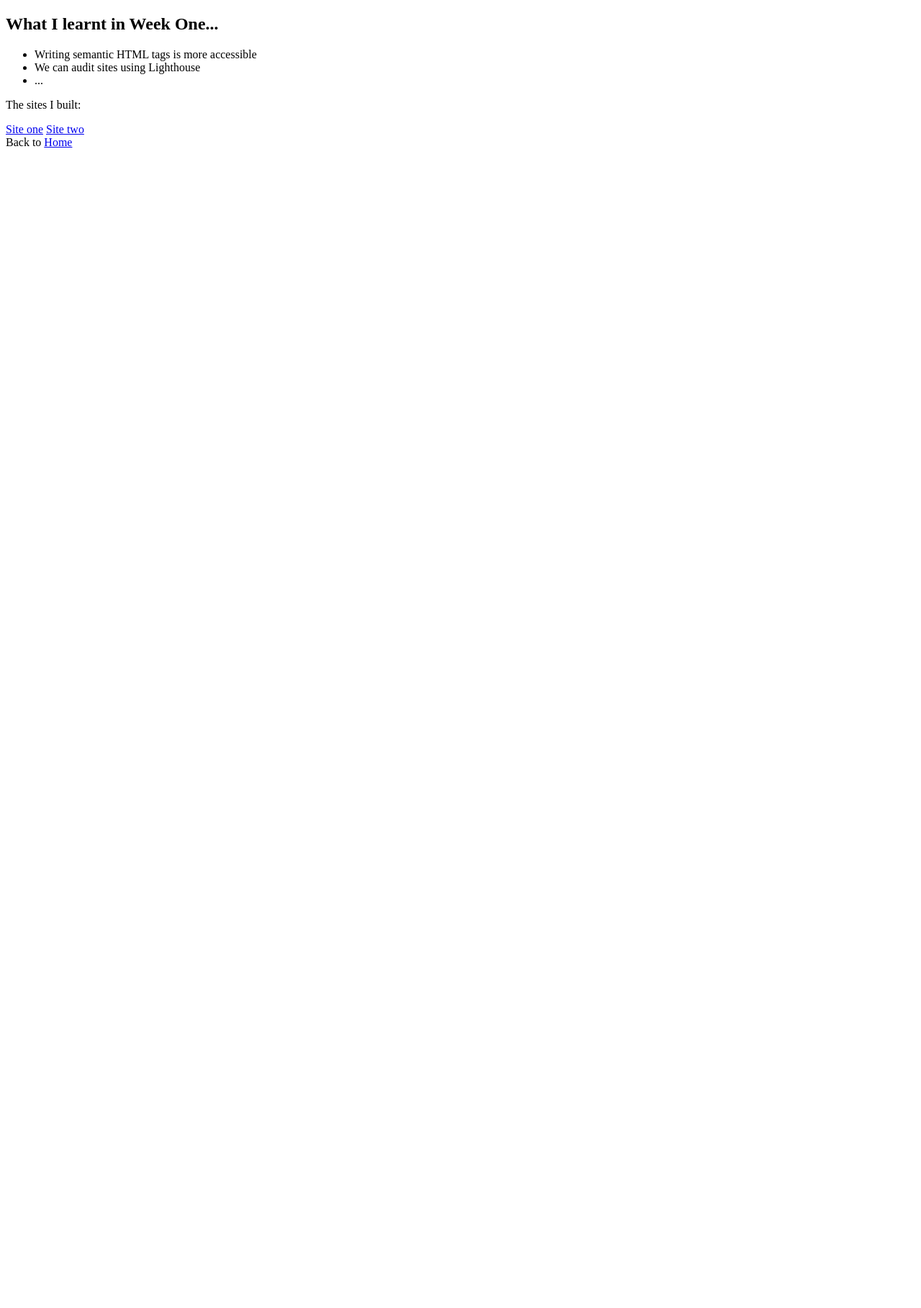
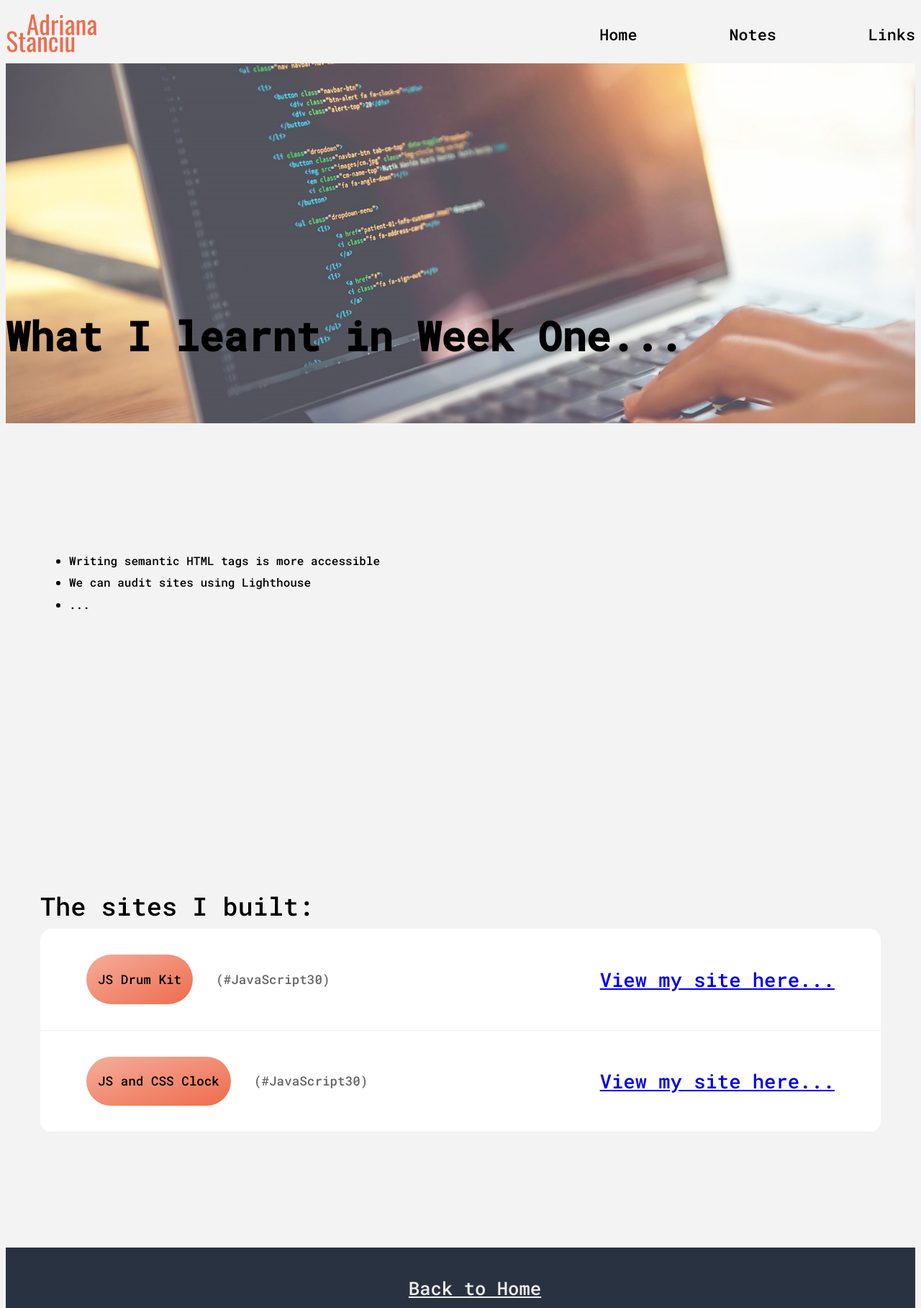
Before and after one commit to aaadriana/fac-project-collection, a plain HTML site: page week-one/week-one.html in a window 1280 px wide. Shown: the top 1817 px of the page at 72% size. Before the commit the page ends 800 px from the top, so only its background shows below. Drawn offline with Linux system fonts and the light colour scheme.

Commit message:
first commit week-one

```diff
--- a/week-one/week-one.css
+++ b/week-one/week-one.css
@@ -0,0 +1,174 @@
+@import url('https://fonts.googleapis.com/css2?family=Roboto+Mono:wght@500&display=swap');
+
+body {
+    font-family: 'Roboto Mono', monospace;
+    font-weight: 300;
+    color: black;
+    line-height: 1.9;
+    background-color: #f3f3f3;
+}
+.navbar {
+    display: flex;
+    justify-content: space-between;
+    align-items: center;
+    height: 5rem;
+    width: 100%;
+    z-index: 100;
+    margin: 0 auto;
+    padding: 0;
+  }
+
+.navbar-links {
+    display: flex;
+    align-items: center;
+    list-style: none;
+  }
+
+.navbar-item {
+    margin-left: 8rem;
+    position: relative;
+    top: 0;
+    left: 0;
+  }
+
+.navbar-link,
+.navbar-link:visited {
+  font-size: 1.7vw;
+  font-weight: 400;
+  color: inherit;
+  text-decoration: none;
+  display: block;
+  transition: all 0.3s;
+}
+
+.hello {
+    font-size: 1.9rem;
+    font-weight: 500;
+  }
+
+.navbar-logo {
+    height: 6rem;
+  }
+
+  .sector {
+    padding: 10rem 3rem;
+  }
+
+  /* layout */
+.wrapper {
+    display: flex;
+    justify-content: center;
+    align-items: center;
+    height: 420px;
+  }
+
+  /* Parallax Styles */
+.parallax-container {
+    position: relative;
+    width: 100%;
+    height: 100%;
+    overflow-x: hidden;
+    overflow-y: scroll;
+    perspective: 8px;
+    perspective-origin: 0%;
+    display: flex;
+  }
+
+.foreground {
+    margin-top: auto;
+    margin-bottom: 15px;
+    transform-origin: 0;
+    transform: translateZ(3px) scale(0.625);
+  }
+
+.foreground h1 {
+    font-size: 56px;
+  }
+
+.parallax {
+    /* The image used */
+    background-image: url("wall.jpeg");
+    min-height: 500px;
+
+    /* Create the parallax scrolling effect */
+    background-attachment: fixed;
+    background-position: center;
+    background-repeat: no-repeat;
+    background-size: cover;
+  }
+.sites {
+    grid-row: 2 / span 3;
+    background-color: #fff;
+    border-radius: 1rem;
+    overflow: scroll;
+  }
+
+.sites-row {
+    padding: 2.25rem 4rem;
+    display: flex;
+    align-items: center;
+    border-bottom: 1px solid #eee;
+  }
+
+.site-name {
+    font-size: 1.1rem;
+    font-weight: 500;
+    color: black;
+    padding: 1.1rem 1rem;
+    border-radius: 10rem;
+    margin-right: 2rem;
+    background-image: linear-gradient(to top left, #ee6c4d, #f5ad9b);
+  }
+
+.from {
+    font-size: 1.1rem;
+    font-weight: 500;
+    color: #666;
+  }
+
+
+.link {
+    font-size: 1.7rem;
+    margin-left: auto;
+  }
+
+.subtitle {
+    font-size: 2.2rem;
+    font-weight: 500;
+    margin-bottom: -0.2rem;
+  }
+
+.footer {
+    padding: 1rem 3rem;
+    background-color: #293241;
+  }
+
+.footer-logo {
+    height: 5rem;
+    display: block;
+    margin: 0 auto;
+    margin-bottom: 5rem;
+  }
+
+.footer-copyright {
+    font-size: 1.4vw;
+    color: #eee;
+    text-align: center;
+  }
+
+.footer-navbar {
+    list-style: none;
+    display: flex;
+    justify-content: center;
+    margin-bottom: 5rem;
+  }
+
+.footer-navbar-link {
+    margin-right: 2rem;
+    margin-left: 2rem;
+  }
+
+.footer-link {
+    font-size: 2vw;
+    color: #eee;
+  }
--- a/week-one/week-one.html
+++ b/week-one/week-one.html
@@ -8,21 +8,82 @@
     <title>Week One</title>
   </head>
   <body>
-    <h2>What I learnt in Week One...</h2>
+    <nav class="navbar">
+      <img
+        src="Adriana Stanciu (logo).svg"
+        alt="Adriana's logo"
+        class="navbar-logo"
+        id="logo"
+      />
+      <ul class="navbar-links">
+        <li class="navbar-item">
+          <a class="navbar-link" href="../index.html">Home</a>
+        </li>
+        <li class="navbar-item">
+          <a class="navbar-link" href="#sector-1">Notes</a>
+        </li>
+        <li class="navbar-item">
+          <a class="navbar-link" href="#sector-2">Links</a>
+        </li>
+      </ul>
+    </nav>
+    <div class="parallax">
+      <div class="wrapper">
+        <div class="parallax-container">
+          <div class="foreground">
+            <div class="foreground__content">
+              <h1>What I learnt in Week One...</h1>
+            </div>
+          </div>
+        </div>
+      </div>
+    </div>
 
-    <ul>
-      <li>Writing semantic HTML tags is more accessible</li>
-      <li>We can audit sites using Lighthouse</li>
-      <li>...</li>
-    </ul>
-
-    <section>
-      <p>The sites I built:</p>
-
-      <a href="#">Site one</a>
-      <a href="#">Site two</a>
+    <section class="sector" id="sector-1">
+      <ul>
+        <li>Writing semantic HTML tags is more accessible</li>
+        <li>We can audit sites using Lighthouse</li>
+        <li>...</li>
+      </ul>
     </section>
 
-    <footer>Back to <a href="../index.html">Home</a></footer>
+    <section class="sector" id="sector-2">
+      <p class="subtitle">The sites I built:</p>
+      <div class="sites">
+        <div class="sites-row">
+          <div class="site-name">JS Drum Kit</div>
+          <div class="from">(#JavaScript30)</div>
+          <div class="link">
+            <a href="https://aaadriana.github.io/fac-project-collection/week-one/01%20-%20JavaScript%20Drum%20Kit/">View my site here...</a>
+          </div>
+        </div>
+        <div class="sites-row">
+          <div class="site-name">JS and CSS Clock</div>
+          <div class="from">(#JavaScript30)</div>
+          <div class="link">
+            <a href="https://aaadriana.github.io/fac-project-collection/week-one/02%20-%20JS%20and%20CSS%20Clock/">View my site here...</a>
+          </div>
+        </div>
+      </div>
+    </section>
+
+    <footer class="footer">
+      <ul class="footer-navbar">
+        <li class="footer-navbar-link">
+          <a class="footer-link" href="../index.html">Back to Home</a>
+        </li>
+      </ul>
+      <img
+        src="Adriana Stanciu (logo).svg"
+        alt="Logo"
+        class="footer-logo"/>
+      <p class="footer-copyright">
+        &copy; Copyright
+        <a>Adriana Stanciu<br>
+        2021</a>
+      </p>
+    </footer>
+
+    <footer></footer>
   </body>
 </html>
```
Also changed, not shown: week-one/wall.jpeg (added).
